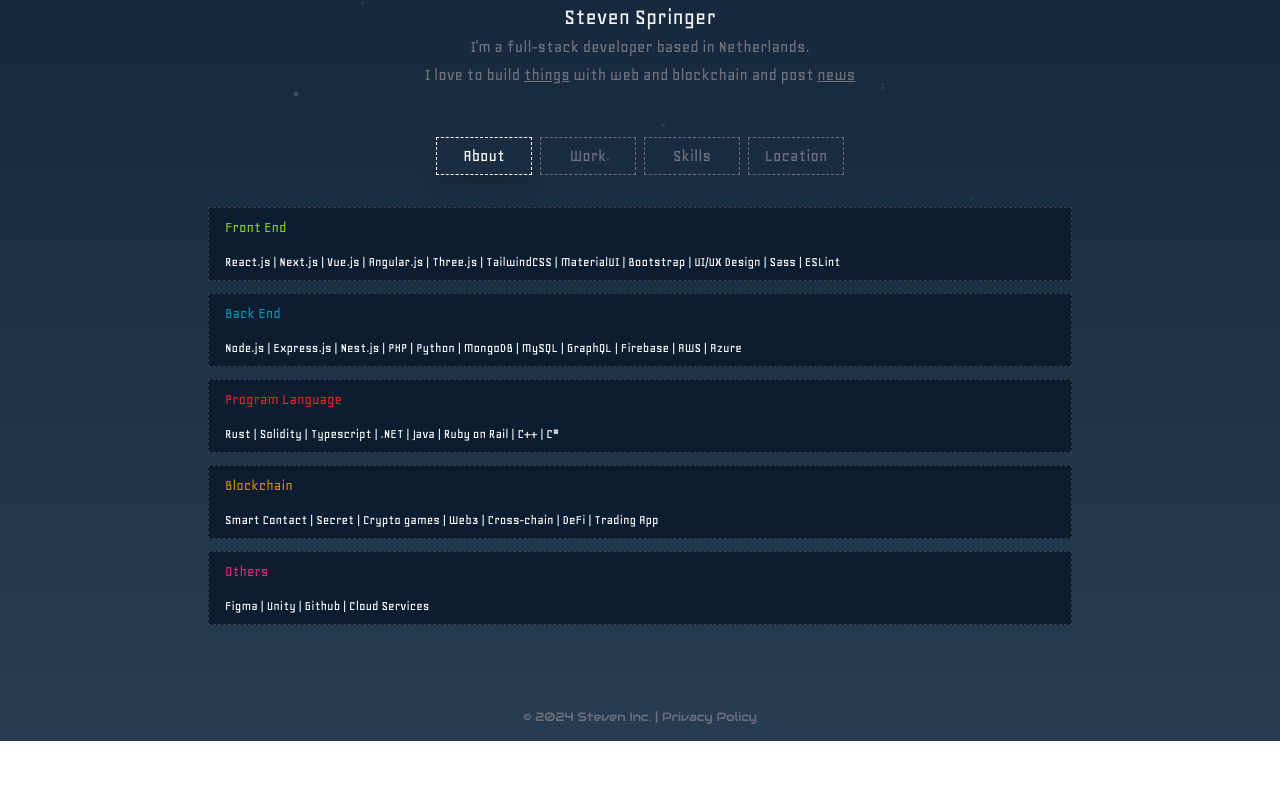
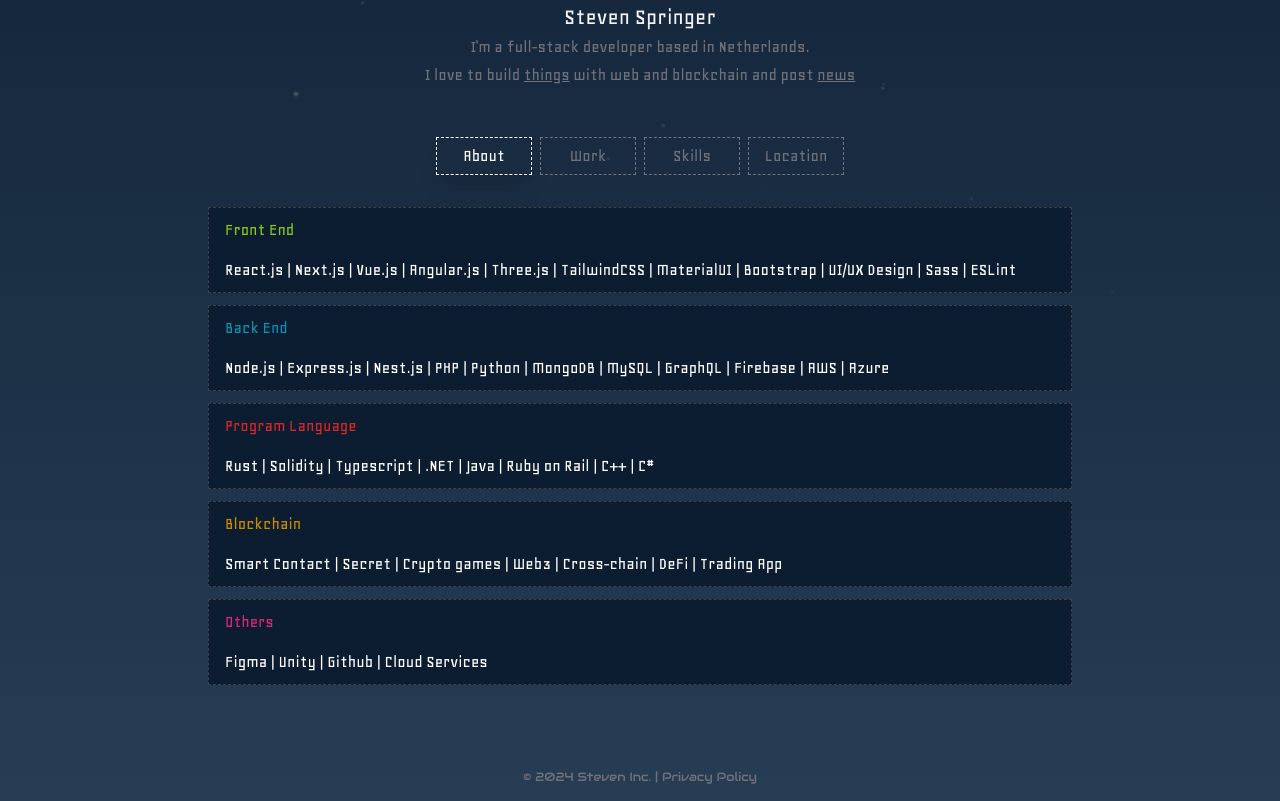
Before and after one commit to husreo/newPortfolio, a React (Create React App) app: page /skills in a window 1280 px wide. Shown: the part 415-1216 px from the top of the page. Before the commit the page ends 1156 px from the top, so only its background shows below. Built offline with nearby package versions, Linux system fonts and the light colour scheme; some icons are missing.

Commit message:
feat: font size

```diff
--- a/src/Page/skill.tsx
+++ b/src/Page/skill.tsx
@@ -3,33 +3,33 @@ import { skills } from "../config/menu"
 export const Skill = () => {
     return <div className='py-8 text-white flex flex-col gap-3'>
        <div className="border border-dashed border-zinc-700 px-4 py-2 bg-[#0d1d31]">
-            <p className="text-left text-lime-500">Front End</p>
+            <p className="text-left text-lime-500 text-lg">Front End</p>
             <div className="w-full mt-3">
-                <p className="text-xs sm:text-sm text-left ">{skills[0].join(' | ')}</p>
+                <p className="text-md sm:text-lg text-left ">{skills[0].join(' | ')}</p>
             </div>
        </div>
        <div className="border border-dashed border-zinc-700 px-4 py-2 bg-[#0d1d31]">
-            <p className="text-left text-cyan-600">Back End</p>
+            <p className="text-left text-cyan-600 text-lg">Back End</p>
             <div className="w-full mt-3">
-                <p className="text-xs sm:text-sm text-left ">{skills[1].join(' | ')}</p>
+                <p className="text-md sm:text-lg text-left ">{skills[1].join(' | ')}</p>
             </div>
        </div>
        <div className="border border-dashed border-zinc-700 px-4 py-2 bg-[#0d1d31]">
-            <p className="text-left text-red-600">Program Language</p>
+            <p className="text-left text-red-600 text-lg">Program Language</p>
             <div className="w-full mt-3">
-                <p className="text-xs sm:text-sm text-left ">{skills[2].join(' | ')}</p>
+                <p className="text-md sm:text-lg text-left ">{skills[2].join(' | ')}</p>
             </div>
        </div>
        <div className="border border-dashed border-zinc-700 px-4 py-2 bg-[#0d1d31]">
-            <p className="text-left text-yellow-600">Blockchain</p>
+            <p className="text-left text-yellow-600 text-lg">Blockchain</p>
             <div className="w-full mt-3">
-                <p className="text-xs sm:text-sm text-left ">{skills[3].join(' | ')}</p>
+                <p className="text-md sm:text-lg text-left ">{skills[3].join(' | ')}</p>
             </div>
        </div>
        <div className="border border-dashed border-zinc-700 px-4 py-2 bg-[#0d1d31]">
-            <p className="text-left text-pink-600">Others</p>
+            <p className="text-left text-pink-600 text-lg">Others</p>
             <div className="w-full mt-3">
-                <p className="text-xs sm:text-sm text-left ">{skills[4].join(' | ')}</p>
+                <p className="text-md sm:text-lg text-left ">{skills[4].join(' | ')}</p>
             </div>
        </div>
     </div>
--- a/src/Page/work.tsx
+++ b/src/Page/work.tsx
@@ -8,10 +8,10 @@ export const Work = () => {
                     <Link to={val.links[0].link} className="text-left text-white hover:underline text-md sm:text-lg" target="block">{val.title}</Link>
                     <img src={val.image} alt="" className="mt-3" />
                     <div className="w-full mt-3">
-                        <p className="text-sm sm:text-md text-left text-lime-200">{val.description}</p>
+                        <p className="text-md text-left text-lime-200">{val.description}</p>
                     </div>
                     <div className="w-full mt-3">
-                        <p className="text-sm sm:text-md text-left text-zinc-500">{val.stack.join(' | ')}</p>
+                        <p className="text-sm sm:text-lg text-left text-zinc-500">{val.stack.join(' | ')}</p>
                     </div>
             </div>
         ) }
```
